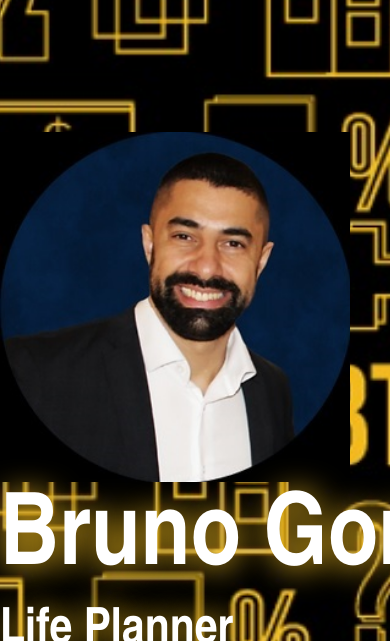
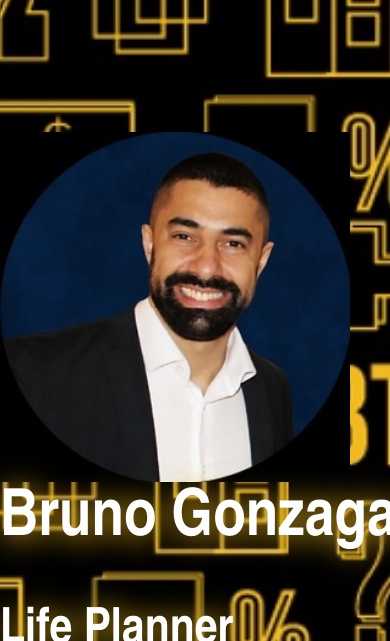
Before and after one commit to guipaterno/Bruno, a plain HTML site: page index.html in a window 390 px wide. Shown: the part 203-844 px from the top of the page. Drawn offline with Linux system fonts and the light colour scheme.

Commit message:
Update style.css

```diff
--- a/assets/css/style.css
+++ b/assets/css/style.css
@@ -524,4 +524,9 @@ button:hover{
 
     }
 
+    .banner_headline h1{
+            font-size: 65px;
     }
+
+
+    }
```
